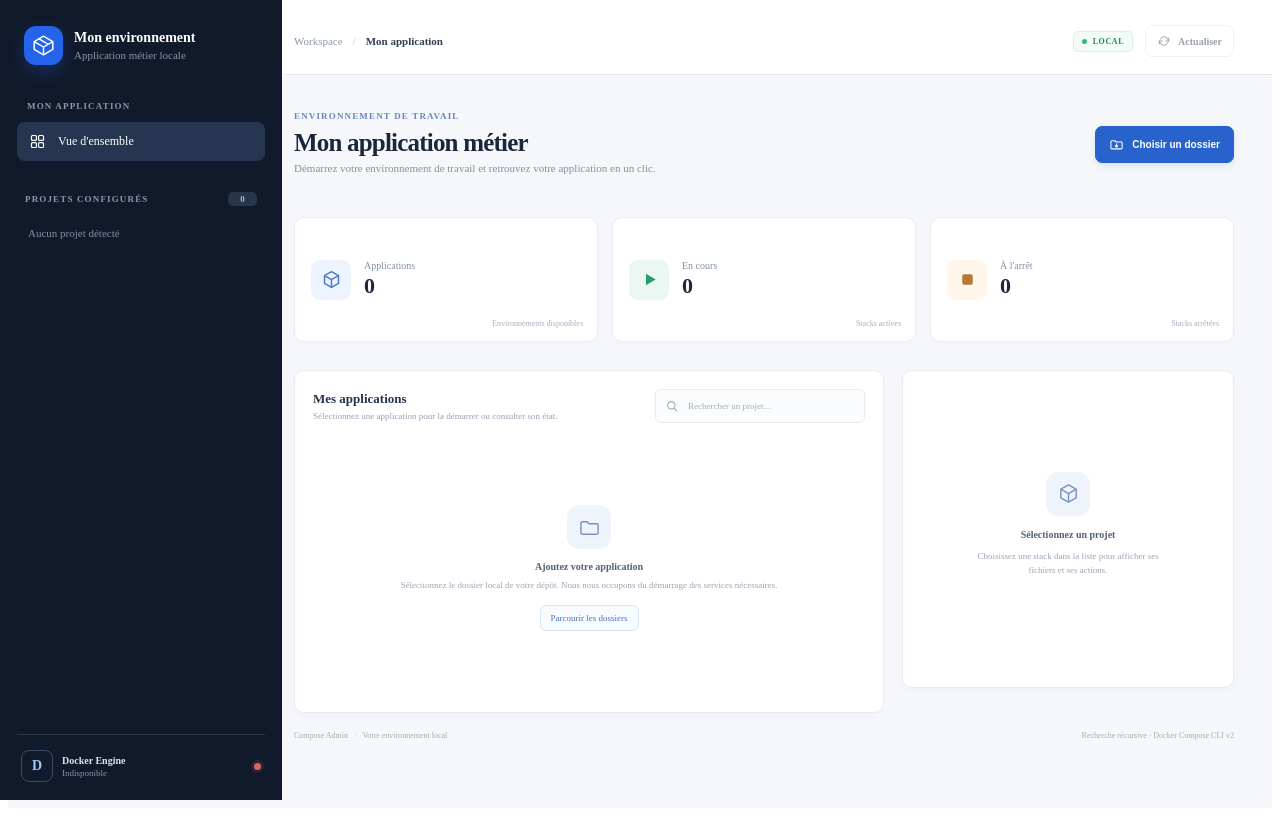
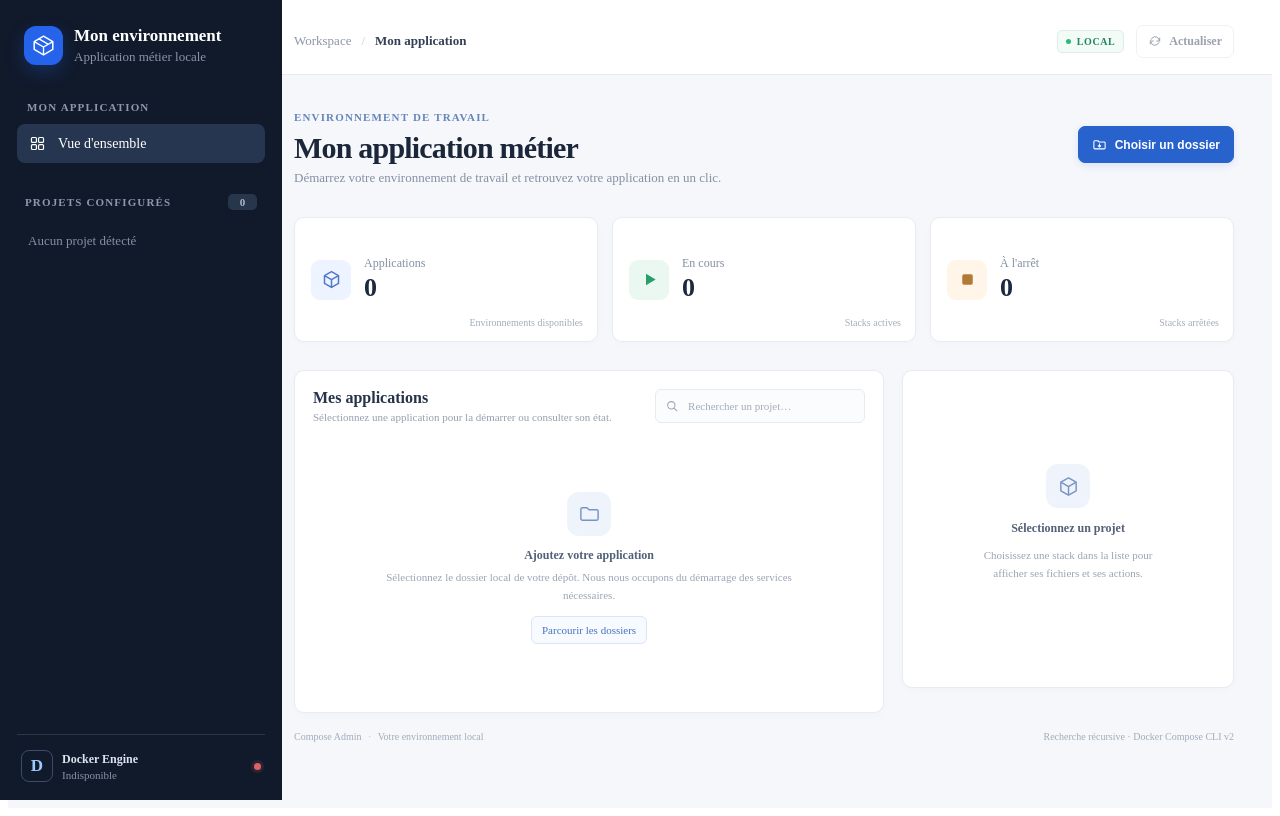
Before and after one commit to Morbakos/docker-compose-admin, an Angular app: page / in a window 1280 px wide. Built offline with nearby package versions, Linux system fonts and the light colour scheme.

Commit message:
Improve dashboard typography readability

```diff
--- a/src/styles.css
+++ b/src/styles.css
@@ -5,35 +5,35 @@ app-root { display:block; min-height:100vh; color:#172033; }
 .brand-mark { display:grid; width:39px; height:39px; place-items:center; color:#fff; border-radius:12px; background:#2563eb; box-shadow:0 7px 18px #2563eb40; }
 .brand-mark svg { width:27px; height:27px; }
 .brand strong,.brand span { display:block; }
-.brand strong { color:#fff; font-size:14px; font-weight:700; }
-.brand span { margin-top:3px; color:#8995aa; font-size:11px; }
-.sidebar-label,.nav-caption,.eyebrow { color:#8c98ad; font-size:9px; font-weight:700; letter-spacing:1.15px; }
+.brand strong { color:#fff; font-size:17px; font-weight:700; }
+.brand span { margin-top:3px; color:#8995aa; font-size:13px; }
+.sidebar-label,.nav-caption,.eyebrow { color:#8c98ad; font-size:11px; font-weight:700; letter-spacing:1.15px; }
 .sidebar-label { padding:0 10px 11px; }
-.nav-item { display:flex; align-items:center; gap:12px; padding:11px 12px; border-radius:8px; color:#fff; background:#263650; font-size:12px; }
+.nav-item { display:flex; align-items:center; gap:12px; padding:11px 12px; border-radius:8px; color:#fff; background:#263650; font-size:14px; }
 .nav-item svg { width:17px; height:17px; fill:none; stroke:currentColor; stroke-width:1.7; }
 .nav-caption { display:flex; justify-content:space-between; align-items:center; margin:31px 8px 10px; }
 .count-badge { min-width:19px; padding:2px 5px; border-radius:5px; color:#aebbd0; text-align:center; background:#28364c; letter-spacing:0; }
 .sidebar-projects { display:grid; gap:3px; overflow-y:auto; }
-.sidebar-project { display:flex; width:100%; align-items:center; gap:10px; padding:9px 11px; border:0; border-radius:7px; color:#aeb8c9; text-align:left; background:transparent; font:inherit; font-size:11px; cursor:pointer; }
+.sidebar-project { display:flex; width:100%; align-items:center; gap:10px; padding:9px 11px; border:0; border-radius:7px; color:#aeb8c9; text-align:left; background:transparent; font:inherit; font-size:13px; cursor:pointer; }
 .sidebar-project:hover,.sidebar-project.current { color:#fff; background:#1c2a40; }
 .mini-status,.connection-indicator { width:7px; height:7px; flex:0 0 auto; border-radius:50%; background:#788397; }
 .mini-status.is-running { background:#37c98b; box-shadow:0 0 0 3px #37c98b20; }
-.sidebar-empty { padding:0 11px; color:#8490a4; font-size:11px; }
+.sidebar-empty { padding:0 11px; color:#8490a4; font-size:13px; }
 .sidebar-footer { display:flex; align-items:center; gap:9px; margin-top:auto; padding:15px 4px 0; border-top:1px solid #2b3547; }
-.docker-mark { display:grid; width:30px; height:30px; place-items:center; border:1px solid #3b4c66; border-radius:8px; color:#9ccaff; font-size:14px; font-weight:800; }
+.docker-mark { display:grid; width:30px; height:30px; place-items:center; border:1px solid #3b4c66; border-radius:8px; color:#9ccaff; font-size:17px; font-weight:800; }
 .connection-copy { display:grid; gap:2px; flex:1; }
-.connection-copy strong { color:#dce3ef; font-size:10px; }
-.connection-copy span { color:#8693a8; font-size:9px; }
+.connection-copy strong { color:#dce3ef; font-size:12px; }
+.connection-copy span { color:#8693a8; font-size:11px; }
 .main-shell { width:calc(100% - 248px); min-height:100vh; margin-left:248px; }
 .topbar { display:flex; min-height:66px; align-items:center; justify-content:space-between; gap:14px; padding:0 38px; border-bottom:1px solid #e7ebf2; background:#fff; }
-.breadcrumb { display:flex; align-items:center; gap:10px; color:#8b96a9; font-size:11px; white-space:nowrap; }
+.breadcrumb { display:flex; align-items:center; gap:10px; color:#8b96a9; font-size:13px; white-space:nowrap; }
 .breadcrumb strong { color:#344056; font-weight:600; }
 .breadcrumb-separator { color:#c3cad5; }
 .topbar-actions { display:flex; min-width:0; align-items:center; gap:12px; }
-.local-badge { display:flex; flex:0 0 auto; align-items:center; gap:6px; padding:5px 8px; border:1px solid #dcefe7; border-radius:5px; color:#21865c; background:#f3fbf7; font-size:8px; font-weight:800; letter-spacing:.6px; }
+.local-badge { display:flex; flex:0 0 auto; align-items:center; gap:6px; padding:5px 8px; border:1px solid #dcefe7; border-radius:5px; color:#21865c; background:#f3fbf7; font-size:10px; font-weight:800; letter-spacing:.6px; }
 .local-badge span { width:5px; height:5px; border-radius:50%; background:#2cb77b; }
-.folder-path { max-width:290px; overflow:hidden; color:#8995a8; font-size:9px; text-overflow:ellipsis; white-space:nowrap; }
-.refresh-button { display:flex; flex:0 0 auto; align-items:center; gap:7px; padding:8px 11px; border:1px solid #e3e8f0; border-radius:7px; color:#59657a; background:#fff; font:inherit; font-size:10px; font-weight:600; cursor:pointer; }
+.folder-path { max-width:290px; overflow:hidden; color:#8995a8; font-size:11px; text-overflow:ellipsis; white-space:nowrap; }
+.refresh-button { display:flex; flex:0 0 auto; align-items:center; gap:7px; padding:8px 11px; border:1px solid #e3e8f0; border-radius:7px; color:#59657a; background:#fff; font:inherit; font-size:12px; font-weight:600; cursor:pointer; }
 .refresh-button:hover { border-color:#b9c9e7; color:#245ac5; }
 .refresh-button:disabled { opacity:.6; cursor:wait; }
 .refresh-button svg { width:14px; height:14px; fill:none; stroke:currentColor; stroke-width:1.7; stroke-linecap:round; stroke-linejoin:round; }
@@ -42,20 +42,20 @@ app-root { display:block; min-height:100vh; color:#172033; }
 .content { max-width:1500px; margin:0 auto; padding:36px 38px 22px; }
 .page-heading { display:flex; min-height:106px; align-items:flex-start; justify-content:space-between; gap:16px; }
 .page-heading .eyebrow { color:#6685bd; }
-.page-heading h1 { margin:8px 0 5px; color:#1b263a; font-size:25px; font-weight:750; letter-spacing:-.8px; }
-.page-heading p { margin:0; color:#8590a2; font-size:11px; }
-.choose-button { display:flex; flex:0 0 auto; align-items:center; gap:8px; margin-top:15px; padding:10px 13px; border:1px solid #2862cd; border-radius:7px; color:#fff; background:#2862cd; font-size:10px; font-weight:650; cursor:pointer; box-shadow:0 3px 7px #2862cd20; }
+.page-heading h1 { margin:8px 0 5px; color:#1b263a; font-size:30px; font-weight:750; letter-spacing:-.8px; }
+.page-heading p { margin:0; color:#8590a2; font-size:13px; }
+.choose-button { display:flex; flex:0 0 auto; align-items:center; gap:8px; margin-top:15px; padding:10px 13px; border:1px solid #2862cd; border-radius:7px; color:#fff; background:#2862cd; font-size:12px; font-weight:650; cursor:pointer; box-shadow:0 3px 7px #2862cd20; }
 .choose-button:hover { background:#1f55b8; }
 .choose-button:disabled { opacity:.6; cursor:wait; }
 .choose-button svg { width:15px; height:15px; fill:none; stroke:currentColor; stroke-width:1.7; stroke-linecap:round; stroke-linejoin:round; }
 .notice { display:flex; align-items:center; gap:10px; margin:0 0 19px; padding:10px 13px; border:1px solid #d8e5fb; border-radius:8px; color:#355c9a; background:#f0f6ff; }
-.notice p { flex:1; margin:0; font-size:10px; line-height:1.5; overflow-wrap:anywhere; }
+.notice p { flex:1; margin:0; font-size:12px; line-height:1.5; overflow-wrap:anywhere; }
 .notice-dot { width:7px; height:7px; flex:0 0 auto; border-radius:50%; background:#5d8fdf; }
 .notice-error { border-color:#f3d7d7; color:#a53f43; background:#fff6f5; }
 .notice-error .notice-dot { background:#db6267; }
 .notice-success { border-color:#d1ebdf; color:#287753; background:#f3fbf6; }
 .notice-success .notice-dot { background:#37ac78; }
-.notice button { border:0; color:inherit; background:transparent; font-size:18px; cursor:pointer; }
+.notice button { border:0; color:inherit; background:transparent; font-size:22px; cursor:pointer; }
 .stat-grid { display:grid; grid-template-columns:repeat(3,minmax(0,1fr)); gap:14px; margin:0 0 28px; }
 .stat-card { position:relative; display:flex; min-height:91px; align-items:center; gap:13px; padding:16px; border:1px solid #e8ecf3; border-radius:10px; background:#fff; box-shadow:0 2px 8px #243b5b05; }
 .stat-icon { display:grid; width:40px; height:40px; flex:0 0 auto; place-items:center; border-radius:9px; }
@@ -64,18 +64,18 @@ app-root { display:block; min-height:100vh; color:#172033; }
 .running-icon { color:#279e6c; background:#eaf8f1; }
 .stopped-icon { color:#b17a36; background:#fff5e8; }
 .stat-copy { display:grid; gap:3px; }
-.stat-copy span { color:#8390a3; font-size:10px; }
-.stat-copy strong { color:#1c2940; font-size:22px; font-weight:750; line-height:1.1; }
-.stat-caption { position:absolute; right:14px; bottom:13px; color:#a4adbb; font-size:8px; }
+.stat-copy span { color:#8390a3; font-size:12px; }
+.stat-copy strong { color:#1c2940; font-size:26px; font-weight:750; line-height:1.1; }
+.stat-caption { position:absolute; right:14px; bottom:13px; color:#a4adbb; font-size:10px; }
 .workspace-grid { display:grid; grid-template-columns:minmax(0,1.6fr) minmax(270px,.9fr); align-items:start; gap:18px; }
 .projects-section,.details-panel { min-width:0; border:1px solid #e7ebf2; border-radius:10px; background:#fff; box-shadow:0 3px 10px #243b5b05; }
 .projects-section { padding:18px 18px 14px; }
 .section-heading { display:flex; align-items:center; justify-content:space-between; gap:12px; margin-bottom:15px; }
-.section-heading h2 { margin:0 0 4px; color:#26334a; font-size:13px; font-weight:700; }
-.section-heading p { margin:0; color:#96a0b0; font-size:9px; }
+.section-heading h2 { margin:0 0 4px; color:#26334a; font-size:16px; font-weight:700; }
+.section-heading p { margin:0; color:#96a0b0; font-size:11px; }
 .search-field { display:flex; width:190px; height:32px; align-items:center; gap:7px; padding:0 9px; border:1px solid #e7ebf1; border-radius:6px; background:#fbfcfe; }
 .search-field svg { width:14px; height:14px; flex:0 0 auto; fill:none; stroke:#9aa5b5; stroke-width:1.8; stroke-linecap:round; }
-.search-field input { width:100%; min-width:0; border:0; outline:0; color:#344056; background:transparent; font:inherit; font-size:9px; }
+.search-field input { width:100%; min-width:0; border:0; outline:0; color:#344056; background:transparent; font:inherit; font-size:11px; }
 .search-field input::placeholder { color:#a2acba; }
 .project-list { display:grid; gap:8px; }
 .project-card { display:flex; min-width:0; align-items:center; gap:11px; padding:11px 10px; border:1px solid #edf0f5; border-radius:8px; cursor:pointer; transition:border-color .15s,background .15s; }
@@ -86,14 +86,14 @@ app-root { display:block; min-height:100vh; color:#172033; }
 .project-symbol svg,.detail-icon svg { width:19px; height:19px; fill:none; stroke:currentColor; stroke-width:1.6; stroke-linejoin:round; }
 .project-symbol.symbol-running { color:#299c6d; background:#eaf8f1; }
 .project-info { display:grid; min-width:0; flex:1; gap:3px; }
-.project-info strong { overflow:hidden; color:#2b3850; font-size:10px; font-weight:700; text-overflow:ellipsis; white-space:nowrap; }
-.project-info span { overflow:hidden; color:#99a3b1; font-size:8px; text-overflow:ellipsis; white-space:nowrap; }
-.status-pill { display:inline-flex; flex:0 0 auto; align-items:center; gap:5px; padding:5px 7px; border-radius:20px; color:#9a7a4d; background:#fff6e9; font-size:8px; font-weight:600; white-space:nowrap; }
+.project-info strong { overflow:hidden; color:#2b3850; font-size:12px; font-weight:700; text-overflow:ellipsis; white-space:nowrap; }
+.project-info span { overflow:hidden; color:#99a3b1; font-size:10px; text-overflow:ellipsis; white-space:nowrap; }
+.status-pill { display:inline-flex; flex:0 0 auto; align-items:center; gap:5px; padding:5px 7px; border-radius:20px; color:#9a7a4d; background:#fff6e9; font-size:10px; font-weight:600; white-space:nowrap; }
 .status-pill>span { width:5px; height:5px; border-radius:50%; background:#d69c4d; }
 .status-pill.status-running { color:#25875e; background:#eaf8f1; }
 .status-pill.status-running>span { background:#35b77c; }
 .quick-actions { display:flex; align-items:center; gap:5px; }
-.quick-action,.more-action { height:27px; border:1px solid #e6eaf1; border-radius:5px; font:inherit; font-size:8px; font-weight:650; cursor:pointer; }
+.quick-action,.more-action { height:27px; border:1px solid #e6eaf1; border-radius:5px; font:inherit; font-size:10px; font-weight:650; cursor:pointer; }
 .quick-action { padding:0 8px; }
 .start-action { border-color:#d8ebdf; color:#268457; background:#f5fbf7; }
 .stop-action { color:#ad6d48; background:#fffaf6; }
@@ -103,21 +103,21 @@ app-root { display:block; min-height:100vh; color:#172033; }
 .details-panel { padding:18px; }
 .details-heading { display:flex; align-items:center; gap:10px; padding-bottom:17px; }
 .detail-icon { display:grid; width:38px; height:38px; place-items:center; border-radius:9px; color:#5279c3; background:#edf3ff; }
-.details-heading .eyebrow { color:#9aa5b5; font-size:8px; }
-.details-heading h2 { margin:4px 0 0; color:#26334a; font-size:13px; overflow-wrap:anywhere; }
-.detail-status-row { display:flex; justify-content:space-between; align-items:center; color:#7f8b9e; font-size:9px; }
+.details-heading .eyebrow { color:#9aa5b5; font-size:10px; }
+.details-heading h2 { margin:4px 0 0; color:#26334a; font-size:16px; overflow-wrap:anywhere; }
+.detail-status-row { display:flex; justify-content:space-between; align-items:center; color:#7f8b9e; font-size:11px; }
 .detail-divider { height:1px; margin:16px 0; background:#edf0f4; }
 .detail-subheading { display:flex; justify-content:space-between; align-items:center; margin-bottom:10px; }
-.detail-subheading strong,.detail-subheading-label { color:#46536a; font-size:9px; font-weight:700; }
-.detail-subheading>span { color:#8c98a9; font-size:8px; }
+.detail-subheading strong,.detail-subheading-label { color:#46536a; font-size:11px; font-weight:700; }
+.detail-subheading>span { color:#8c98a9; font-size:10px; }
 .file-list { display:grid; gap:8px; }
 .file-item { display:flex; min-width:0; align-items:center; gap:7px; color:#7c899d; }
 .file-item svg { width:13px; height:13px; flex:0 0 auto; fill:none; stroke:#91a0b4; stroke-width:1.5; stroke-linejoin:round; }
-.file-item span { overflow:hidden; font-size:8px; text-overflow:ellipsis; white-space:nowrap; }
-.muted-copy { color:#9aa5b5; font-size:9px; line-height:1.5; }
+.file-item span { overflow:hidden; font-size:10px; text-overflow:ellipsis; white-space:nowrap; }
+.muted-copy { color:#9aa5b5; font-size:11px; line-height:1.5; }
 .detail-subheading-label { display:block; margin-bottom:10px; }
 .detail-actions { display:grid; grid-template-columns:1fr 1fr; gap:7px; }
-.detail-actions button { display:flex; min-height:32px; align-items:center; justify-content:center; gap:6px; border-radius:6px; font:inherit; font-size:8px; font-weight:650; cursor:pointer; }
+.detail-actions button { display:flex; min-height:32px; align-items:center; justify-content:center; gap:6px; border-radius:6px; font:inherit; font-size:10px; font-weight:650; cursor:pointer; }
 .detail-actions svg { width:13px; height:13px; fill:none; stroke:currentColor; stroke-width:1.7; stroke-linecap:round; stroke-linejoin:round; }
 .primary-action { grid-column:1/-1; border:1px solid #2862cd; color:#fff; background:#2862cd; box-shadow:0 3px 7px #2862cd20; }
 .primary-action:hover { background:#1f55b8; }
@@ -125,22 +125,22 @@ app-root { display:block; min-height:100vh; color:#172033; }
 .secondary-action:hover,.logs-action:hover { border-color:#b9c9e7; color:#2e5fb3; background:#fafcff; }
 .logs-action { grid-column:1/-1; border:1px solid #e4e9f1; color:#657188; background:#fbfcfe; }
 .logs-section { margin-top:17px; padding-top:13px; border-top:1px solid #edf0f4; }
-.logs-heading { display:flex; justify-content:space-between; align-items:center; margin-bottom:9px; color:#46536a; font-size:9px; }
-.logs-heading button { border:0; color:#8995a7; background:transparent; font-size:17px; cursor:pointer; }
-.logs-section pre { max-height:220px; overflow:auto; margin:0; padding:10px; border-radius:6px; color:#cbd5e1; background:#172235; font-family:ui-monospace,SFMono-Regular,Menlo,monospace; font-size:8px; line-height:1.5; white-space:pre-wrap; overflow-wrap:anywhere; }
+.logs-heading { display:flex; justify-content:space-between; align-items:center; margin-bottom:9px; color:#46536a; font-size:11px; }
+.logs-heading button { border:0; color:#8995a7; background:transparent; font-size:20px; cursor:pointer; }
+.logs-section pre { max-height:220px; overflow:auto; margin:0; padding:10px; border-radius:6px; color:#cbd5e1; background:#172235; font-family:ui-monospace,SFMono-Regular,Menlo,monospace; font-size:10px; line-height:1.5; white-space:pre-wrap; overflow-wrap:anywhere; }
 .details-empty { display:grid; min-height:250px; align-content:center; justify-items:center; padding:15px; text-align:center; }
 .details-empty .empty-icon { margin-bottom:13px; }
-.details-empty strong { color:#536077; font-size:10px; }
-.details-empty p { max-width:190px; color:#9aa5b5; font-size:9px; line-height:1.6; }
+.details-empty strong { color:#536077; font-size:12px; }
+.details-empty p { max-width:190px; color:#9aa5b5; font-size:11px; line-height:1.6; }
 .empty-state { display:grid; min-height:220px; align-content:center; justify-items:center; padding:20px; text-align:center; }
 .empty-icon { display:grid; width:44px; height:44px; place-items:center; margin-bottom:12px; border-radius:12px; color:#7893c3; background:#eff4fc; }
 .empty-icon svg { width:23px; height:23px; fill:none; stroke:currentColor; stroke-width:1.5; stroke-linejoin:round; }
-.empty-state strong { color:#536077; font-size:10px; }
-.empty-state p { max-width:410px; margin:6px 0 0; color:#9aa5b5; font-size:9px; line-height:1.6; }
+.empty-state strong { color:#536077; font-size:12px; }
+.empty-state p { max-width:410px; margin:6px 0 0; color:#9aa5b5; font-size:11px; line-height:1.6; }
 .empty-spinner { width:25px; height:25px; margin-bottom:13px; border:2px solid #e2eaf7; border-top-color:#4676c9; border-radius:50%; animation:spin .8s linear infinite; }
-.text-button { margin-top:12px; padding:7px 10px; border:1px solid #dbe5f5; border-radius:6px; color:#4774bf; background:#f7faff; font:inherit; font-size:9px; cursor:pointer; }
-.page-footer { display:flex; justify-content:space-between; gap:10px; margin-top:18px; color:#a2acba; font-size:8px; }
+.text-button { margin-top:12px; padding:7px 10px; border:1px solid #dbe5f5; border-radius:6px; color:#4774bf; background:#f7faff; font:inherit; font-size:11px; cursor:pointer; }
+.page-footer { display:flex; justify-content:space-between; gap:10px; margin-top:18px; color:#a2acba; font-size:10px; }
 .page-footer span span { padding:0 4px; color:#c3cad4; }
 @media (max-width:1120px) { .sidebar { width:210px; } .main-shell { width:calc(100% - 210px); margin-left:210px; } .content { padding-right:24px; padding-left:24px; } .topbar { padding-right:24px; padding-left:24px; } .workspace-grid { grid-template-columns:minmax(0,1.3fr) minmax(245px,.9fr); } .project-card { flex-wrap:wrap; } .quick-actions { margin-left:auto; } }
 @media (max-width:850px) { .sidebar { width:64px; align-items:center; padding-right:8px; padding-left:8px; } .brand { padding:0 0 30px; } .brand>div:last-child,.sidebar-label,.nav-caption,.sidebar-projects,.sidebar-footer .connection-copy { display:none; } .nav-item { width:42px; justify-content:center; padding:12px; font-size:0; } .main-shell { width:calc(100% - 64px); margin-left:64px; } .workspace-grid { grid-template-columns:1fr; } .details-panel { min-height:180px; } }
-@media (max-width:620px) { .topbar { min-height:56px; padding:10px 15px; } .content { padding:25px 14px 18px; } .page-heading { min-height:115px; } .page-heading h1 { font-size:22px; } .choose-button { max-width:150px; padding:8px; font-size:9px; } .folder-path,.local-badge { display:none; } .stat-grid { gap:7px; } .stat-card { min-height:78px; gap:7px; padding:9px; } .stat-icon { width:30px; height:30px; } .stat-icon svg { width:17px; height:17px; } .stat-caption { display:none; } .stat-copy strong { font-size:18px; } .section-heading { align-items:flex-start; flex-direction:column; } .search-field { width:100%; } .project-card { gap:8px; } .project-card .status-pill { margin-left:auto; } .quick-actions { width:100%; justify-content:flex-end; } .page-footer { flex-direction:column; } }
+@media (max-width:620px) { .topbar { min-height:56px; padding:10px 15px; } .content { padding:25px 14px 18px; } .page-heading { min-height:115px; } .page-heading h1 { font-size:26px; } .choose-button { max-width:150px; padding:8px; font-size:11px; } .folder-path,.local-badge { display:none; } .stat-grid { gap:7px; } .stat-card { min-height:78px; gap:7px; padding:9px; } .stat-icon { width:30px; height:30px; } .stat-icon svg { width:17px; height:17px; } .stat-caption { display:none; } .stat-copy strong { font-size:22px; } .section-heading { align-items:flex-start; flex-direction:column; } .search-field { width:100%; } .project-card { gap:8px; } .project-card .status-pill { margin-left:auto; } .quick-actions { width:100%; justify-content:flex-end; } .page-footer { flex-direction:column; } }
```
